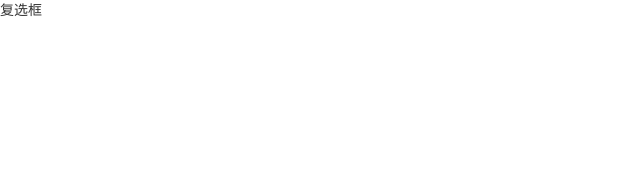
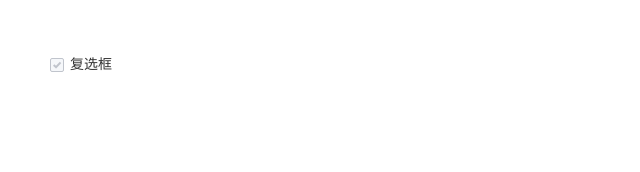
Before and after one commit to kule2018/qiaodaima.github.io, a Vue app: page /#/demo-checkbox in a window 1280 px wide. Shown: the top 172 px of the page, without its empty margins (0-640 px from the left). Built offline with nearby package versions, Linux system fonts and the light colour scheme.

Commit message:
复选框

```diff
--- a/examples/demo-checkbox.vue
+++ b/examples/demo-checkbox.vue
@@ -14,5 +14,7 @@
 </script>
 
 <style lang="scss" scoped>
-  //
+  div{
+    padding: 50px;
+  }
 </style>
--- a/src/components/checkbox/main.vue
+++ b/src/components/checkbox/main.vue
@@ -1,5 +1,9 @@
 <template>
-  <div>复选框</div>
+  <label class="checkbox-item">
+    <input checked disabled type="checkbox" name="defaultName">
+    <i class="icon"></i>
+    <span>复选框</span>
+  </label>
 </template>
 
 <script>
@@ -9,5 +13,57 @@
 </script>
 
 <style lang="scss" scoped>
-  //
+  .checkbox-item {
+    position: relative;
+    font-size: 0;
+
+    input[type="checkbox"] {
+      position: absolute;
+      left: 0;top: 0;
+      width: 100%; height: 100%;
+      opacity: 0;
+
+      &:disabled {
+        & + i {
+          background: #f8f4f4;
+        }
+      }
+      &:checked {
+        & + i {
+          border-color: #409eff;
+          background: #409eff;
+
+          &:after {
+            position: absolute; content: "\e61d";
+            left: 50%; top: 50%;
+            font-family: "iconfont" !important;
+            font-size: 14px;
+            color: #fff;
+            transform: translate(-50%, -50%);
+          }
+        }
+        &:disabled + i {
+          background: #f5f7fa;
+          border-color: #c0c4cc;
+
+          &:after {
+            color: #c0c4cc;
+          }
+        }
+      }
+    }
+    i {
+      position: relative;
+      width: 14px; height: 14px;
+      margin-right: 6px;
+      border: 1px solid #9c9c9c;
+      border-radius: 2px;
+      vertical-align: middle;
+    }
+    span {
+      line-height: 1;
+      font-size: 14px;
+      vertical-align: middle;
+    }
+  }
 </style>
```
